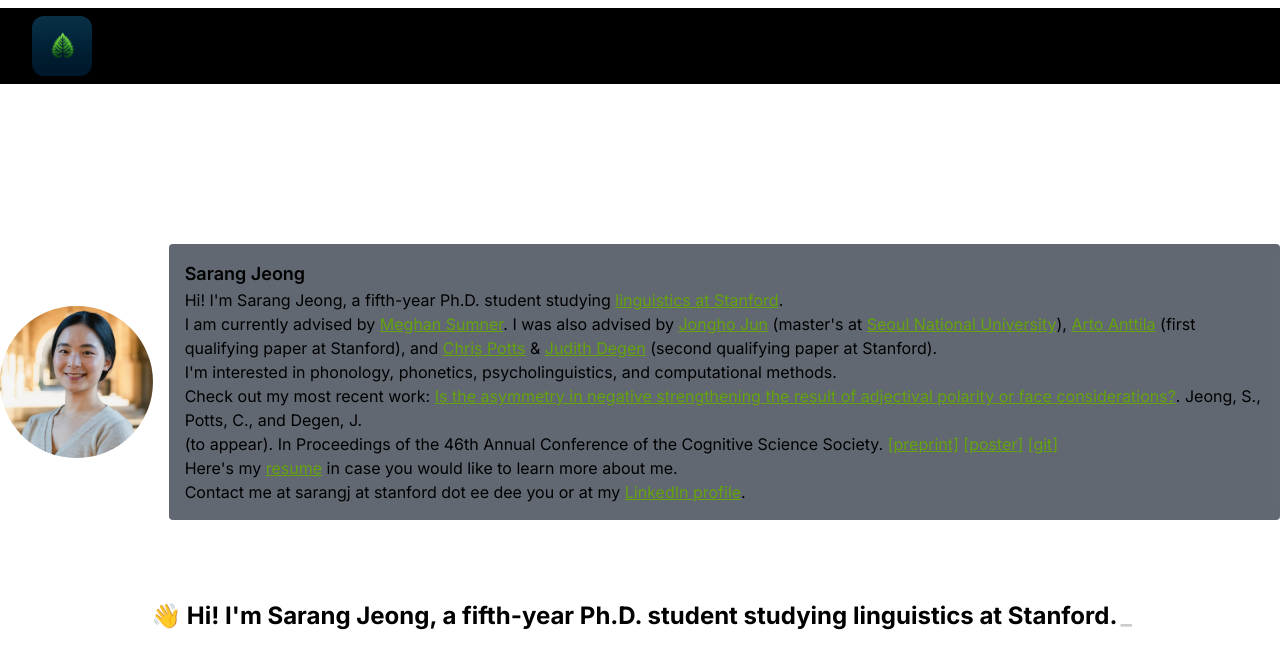
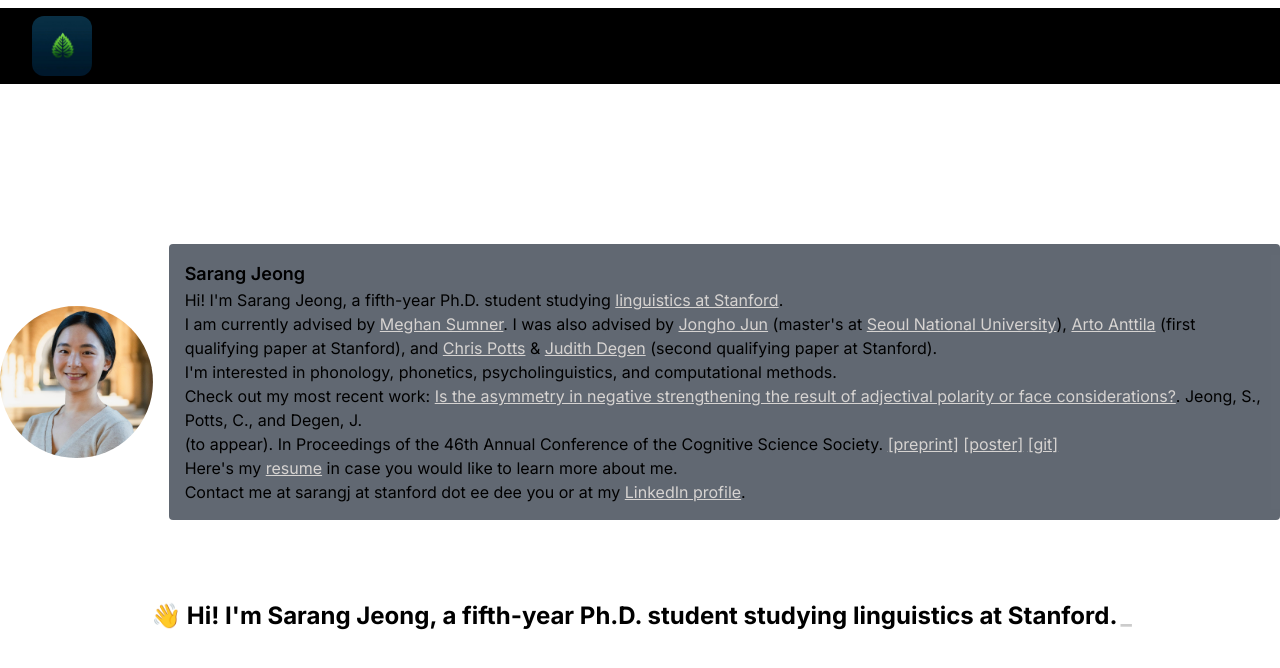
Before and after one commit to sarangjeong/sarangjeong.github.io, a Next.js app: page / in a window 1280 px wide. Both pictures are taken after a click on the element 640 px from the left and 382 px from the top of the page. Shown: the top 668 px of the page. Built offline with nearby package versions, Linux system fonts and the light colour scheme.

Commit message:
changed text color for hyper links

```diff
--- a/src/app/page.tsx
+++ b/src/app/page.tsx
@@ -37,13 +37,13 @@ export default function HomePage() {
           <div className="ml-4 p-4 rounded bg-gray-800 bg-opacity-70 text-white max-w-full overflow-y-auto max-h-96">
             <p className="text-black text-lg font-semibold">Sarang Jeong</p>
             <p className="text-black text-md inline">
-              Hi! I'm Sarang Jeong, a fifth-year Ph.D. student studying <a href='https://linguistics.stanford.edu/' target="_blank" rel="noopener noreferrer" className="text-lime-600 underline">linguistics at Stanford</a>.<br />
-              I am currently advised by <a href="https://web.stanford.edu/group/phonlab/cgi-bin/wordpress/" target="_blank" rel="noopener noreferrer" className="text-lime-600 underline">Meghan Sumner</a>. I was also advised by <a href="https://sites.google.com/view/snulixjun/home" target="_blank" rel="noopener noreferrer" className="text-lime-600 underline">Jongho Jun</a> (master's at <a href="https://linguist.snu.ac.kr/" target="_blank" rel="noopener noreferrer" className="text-lime-600 underline">Seoul National University</a>), <a href="https://web.stanford.edu/~anttila/" target="_blank" rel="noopener noreferrer" className="text-lime-600 underline">Arto Anttila</a> (first qualifying paper at Stanford), and <a href="https://web.stanford.edu/~cgpotts" target="_blank" rel="noopener noreferrer" className="text-lime-600 underline">Chris Potts</a> & <a href="https://thegricean.github.io/" target="_blank" rel="noopener noreferrer" className="text-lime-600 underline">Judith Degen</a> (second qualifying paper at Stanford).<br/>
+              Hi! I'm Sarang Jeong, a fifth-year Ph.D. student studying <a href='https://linguistics.stanford.edu/' target="_blank" rel="noopener noreferrer" className="text-stone-300 underline">linguistics at Stanford</a>.<br />
+              I am currently advised by <a href="https://web.stanford.edu/group/phonlab/cgi-bin/wordpress/" target="_blank" rel="noopener noreferrer" className="text-stone-300 underline">Meghan Sumner</a>. I was also advised by <a href="https://sites.google.com/view/snulixjun/home" target="_blank" rel="noopener noreferrer" className="text-stone-300 underline">Jongho Jun</a> (master's at <a href="https://linguist.snu.ac.kr/" target="_blank" rel="noopener noreferrer" className="text-stone-300 underline">Seoul National University</a>), <a href="https://web.stanford.edu/~anttila/" target="_blank" rel="noopener noreferrer" className="text-stone-300 underline">Arto Anttila</a> (first qualifying paper at Stanford), and <a href="https://web.stanford.edu/~cgpotts" target="_blank" rel="noopener noreferrer" className="text-stone-300 underline">Chris Potts</a> & <a href="https://thegricean.github.io/" target="_blank" rel="noopener noreferrer" className="text-stone-300 underline">Judith Degen</a> (second qualifying paper at Stanford).<br/>
               I'm interested in phonology, phonetics, psycholinguistics, and computational methods.<br />
-              Check out my most recent work: <a href="https://escholarship.org/uc/item/8vv324wq" target="_blank" rel="noopener noreferrer" className="text-lime-600 underline">Is the asymmetry in negative strengthening the result of adjectival polarity or face considerations?</a>. Jeong, S., Potts, C., and Degen, J.<br/>
-              (to appear). In Proceedings of the 46th Annual Conference of the Cognitive Science Society. <a href="https://github.com/sarangjeong/negated-adjectives/blob/master/writing/2024_cogsci/Jeong-et-al-2024_preprint.pdf" target="_blank" rel="noopener noreferrer" className="text-lime-600 underline">[preprint]</a> <a href="https://github.com/sarangjeong/negated-adjectives/blob/master/writing/2024_cogsci/Jeong-et-al-2024_CogSci-poster.pdf" target="_blank" rel="noopener noreferrer" className="text-lime-600 underline">[poster]</a> <a href="https://github.com/sarangjeong/negated-adjectives/" target="_blank" rel="noopener noreferrer" className="text-lime-600 underline">[git]</a><br/>
-              Here's my <a href="resume.pdf" target="_blank" rel="noopener noreferrer" className="text-lime-600 underline">resume</a> in case you would like to learn more about me.<br />
-              Contact me at sarangj at stanford dot ee dee you or at my <a href="https://www.linkedin.com/in/sarang-jeong" target="_blank" rel="noopener noreferrer" className="text-lime-600 underline">LinkedIn profile</a>.
+              Check out my most recent work: <a href="https://escholarship.org/uc/item/8vv324wq" target="_blank" rel="noopener noreferrer" className="text-stone-300 underline">Is the asymmetry in negative strengthening the result of adjectival polarity or face considerations?</a>. Jeong, S., Potts, C., and Degen, J.<br/>
+              (to appear). In Proceedings of the 46th Annual Conference of the Cognitive Science Society. <a href="https://github.com/sarangjeong/negated-adjectives/blob/master/writing/2024_cogsci/Jeong-et-al-2024_preprint.pdf" target="_blank" rel="noopener noreferrer" className="text-stone-300 underline">[preprint]</a> <a href="https://github.com/sarangjeong/negated-adjectives/blob/master/writing/2024_cogsci/Jeong-et-al-2024_CogSci-poster.pdf" target="_blank" rel="noopener noreferrer" className="text-stone-300 underline">[poster]</a> <a href="https://github.com/sarangjeong/negated-adjectives/" target="_blank" rel="noopener noreferrer" className="text-stone-300 underline">[git]</a><br/>
+              Here's my <a href="resume.pdf" target="_blank" rel="noopener noreferrer" className="text-stone-300 underline">resume</a> in case you would like to learn more about me.<br />
+              Contact me at sarangj at stanford dot ee dee you or at my <a href="https://www.linkedin.com/in/sarang-jeong" target="_blank" rel="noopener noreferrer" className="text-stone-300 underline">LinkedIn profile</a>.
             </p>
           </div>
         )}
```
